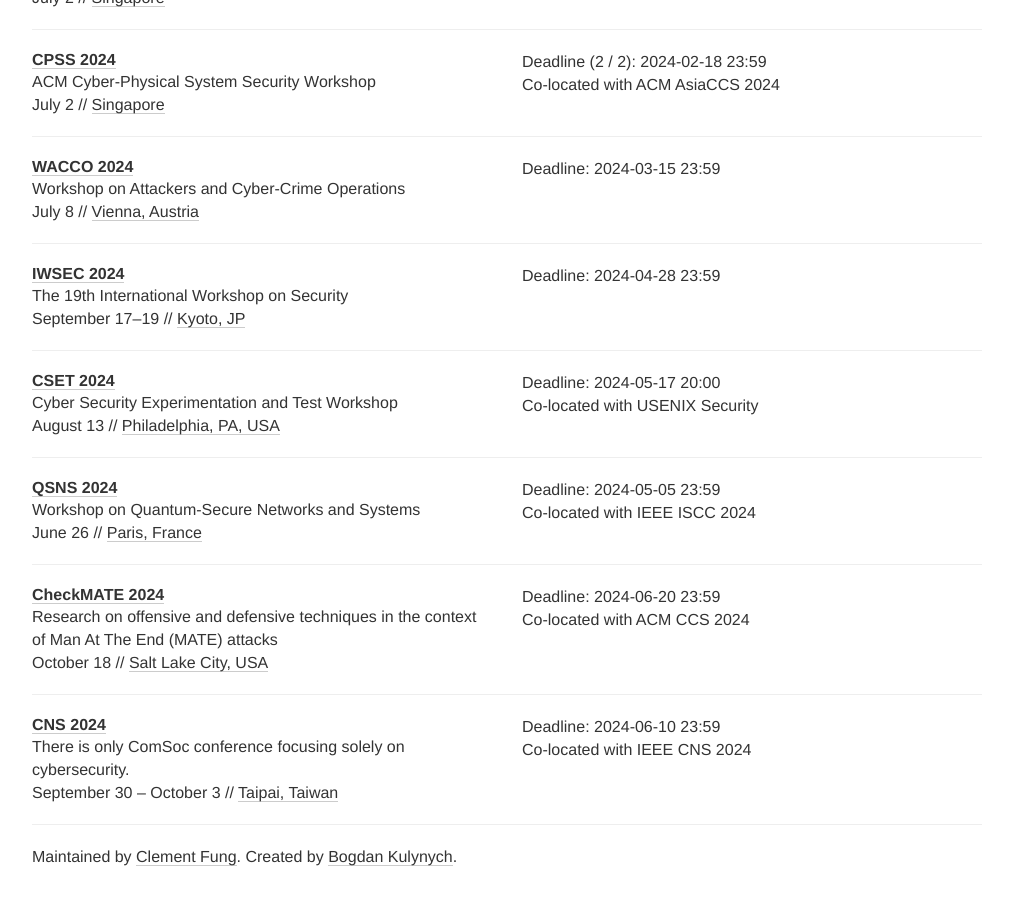
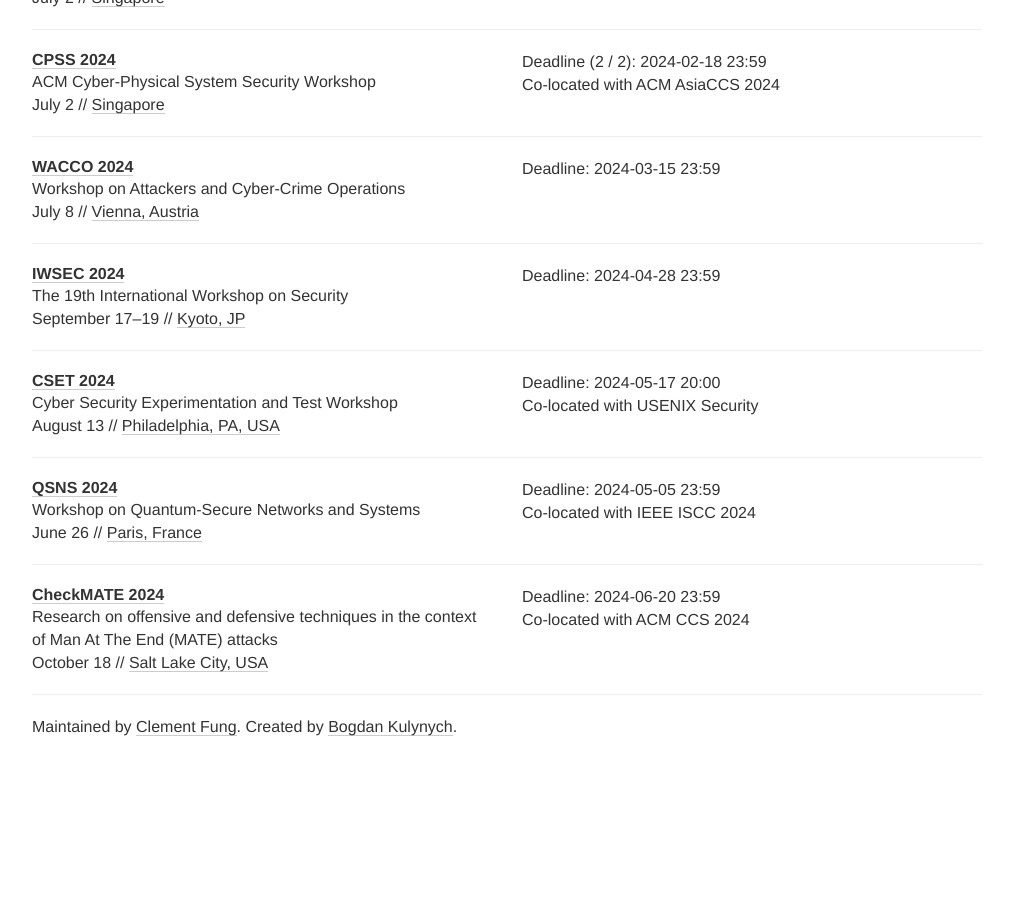
Before and after one commit to sec-deadlines/sec-deadlines.github.io, a Jekyll site: the page built from index.html, in a window 1280 px wide and 900 px high, scrolled down 13699 px. Shown: the whole window, without its empty margins (133-1146 px from the left). Built offline with Jekyll 4.4.1, drawn with Linux system fonts in a browser that asks for light colours; nearby versions of some CDN libraries; comment, search, counter and statistics services are not loaded; after the commit the page ends 14469 px from its top, so only the background shows below that; some of the changed text lies outside the part shown.

Commit message:
Merge into CNS 2023

```diff
--- a/_data/conferences.yml
+++ b/_data/conferences.yml
@@ -724,12 +724,11 @@
 
 - name: CNS
   description: IEEE Conference on Communications and Network Security
-  year: 2023
-  link: https://cns2023.ieee-cns.org/
-  deadline: ["2023-06-18 23:59"]
-  timezone: Etc/UTC
-  date: October 2-5
-  place: Orlando, FL, USA
+  year: 2024
+  link: https://cns2024.ieee-cns.org/
+  deadline: ["2024-06-10 23:59"]
+  date: September 30 - October 3
+  place: Taipei, Taiwan
   tags: [SEC, PRIV, CONF]
 
 - name: HASP
@@ -997,13 +996,3 @@
   date: October 18
   place: Salt Lake City, USA
   tags: [SEC, PRIV, CRYPTO, SHOP]
-
-- name: CNS
-  description: There is only ComSoc conference focusing solely on cybersecurity.
-  year: 2024
-  link: https://cns2024.ieee-cns.org/
-  deadline: ["2024-06-10 23:59"]
-  comment: Co-located with IEEE CNS 2024
-  place: Taipai, Taiwan
-  date: September 30 - October 3
-  tags: [SEC, PRIV, CONF]
```
